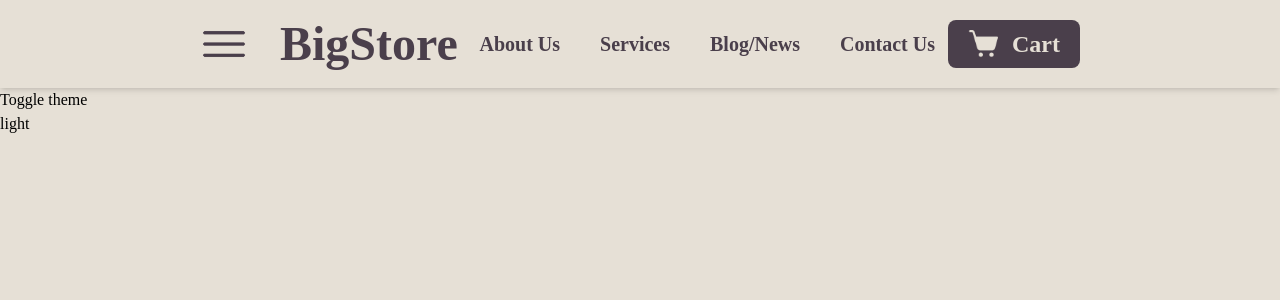
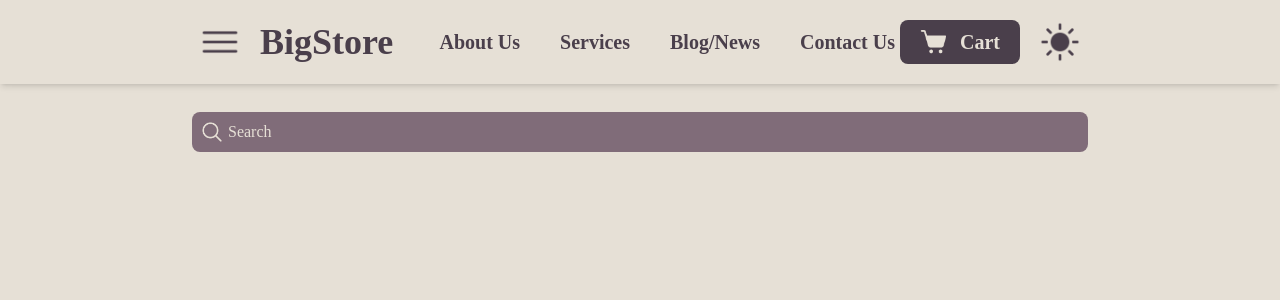
Before and after one commit to luwquit/react-exercises, a React (Vite) app in the folder cart-context-store/: page / in a window 1280 px wide. Shown: the top 300 px of the page. Built offline with nearby package versions, Linux system fonts and the light colour scheme; a web font is replaced by a local one.

Commit message:
Style searchbar and toggle theme button

```diff
--- a/cart-context-store/index.html
+++ b/cart-context-store/index.html
@@ -9,7 +9,7 @@
     <link href="https://fonts.googleapis.com/css2?family=Mozilla+Headline:wght@200..700&family=Mozilla+Text:wght@200..700&display=swap" rel="stylesheet">
     <title>cart-context-store</title>
   </head>
-  <body class="font-display bg-bg-light">
+  <body class="font-display bg-bg-light  h-[2929px]">
     <div id="root"></div>
     <script type="module" src="/src/main.tsx"></script>
   </body>
--- a/cart-context-store/src/App.tsx
+++ b/cart-context-store/src/App.tsx
@@ -1,17 +1,17 @@
 import { useState } from "react"
 import { ThemeContext, type Theme } from "./contexts/ThemeContext.tsx";
-import {ToggleTheme} from "./components/ToggleTheme.tsx"
 import { Header } from "./components/Header.tsx";
+import { SearchBar } from "./components/SearchBar.tsx";
 
 function App() {
   const [theme, setTheme] = useState<Theme>("light");
 
   return (
     <>
-      <Header />
       <ThemeContext.Provider value={{theme, setTheme}}>
-        <ToggleTheme />
+        <Header />
       </ThemeContext.Provider>
+      <SearchBar />
     </>
 
   )
--- a/cart-context-store/src/components/Header.tsx
+++ b/cart-context-store/src/components/Header.tsx
@@ -1,8 +1,10 @@
+import { ToggleTheme } from "./ToggleTheme";
+
 export function Header() {
   return (
-    <header className="text-main-light bg-bg-light shadow-md grid grid-cols-[80px_1fr_1fr_1fr] items-center py-5 px-50">
-      <img src="./menu-icon-light.png" className="size-12 hover:opacity-70 transition-opacity cursor-pointer" />
-      <h1 className="font-header text-5xl font-bold justify-self-start cursor-pointer">BigStore</h1>
+    <header className="text-main-light bg-bg-light shadow-md grid grid-cols-[60px_1fr_1fr_1fr_60px] items-center py-5 px-50 fixed z-50">
+      <img src="./menu-icon-light.png" className="size-10 hover:opacity-70 transition-opacity cursor-pointer" />
+      <h1 className="font-header text-4xl font-bold justify-self-start cursor-pointer">BigStore</h1>
       <nav className="justify-self-end">
         <ul className="text-xl font-semibold flex gap-x-10">
           <li className="shrink-0 hover:opacity-70 transition-opacity cursor-pointer"><a>About Us</a></li>
@@ -11,10 +13,11 @@ export function Header() {
           <li className="shrink-0 hover:opacity-70 transition-opacity cursor-pointer"><a>Contact Us</a></li>
         </ul>
       </nav>
-      <button className="bg-main-light text-2xl font-semibold flex gap-x-3 justify-self-end btn">
-        <img src="./cart-icon-light.png" className="size-8" />
+      <button className="bg-main-light text-xl font-semibold flex gap-x-3 justify-self-end btn">
+        <img src="./cart-icon-light.png" className="size-7" />
         Cart
       </button>
+      <ToggleTheme />
     </header>
   );
 }
--- /dev/null
+++ b/cart-context-store/src/components/SearchBar.tsx
@@ -0,0 +1,10 @@
+export function SearchBar() {
+  return (
+    <section className="pt-28 m-auto">
+      <div className="relative w-4xl m-auto">
+        <img src="search-icon-light.png" className="absolute size-6 left-2 top-1/2 -translate-y-1/2" />
+        <input placeholder="Search" className="block bg-details-light placeholder:text-bg-light rounded-lg py-2 w-full px-9 focus:outline-1 focus:outline-main-light focus:border-none" />
+      </div>
+    </section>
+  )
+}
--- a/cart-context-store/src/components/ToggleTheme.tsx
+++ b/cart-context-store/src/components/ToggleTheme.tsx
@@ -14,10 +14,9 @@ export function ToggleTheme() {
 
   return (
     <>
-      <button onClick={handleClick}>
-        Toggle theme
+      <button onClick={handleClick} className="justify-self-end cursor-pointer hover:opacity-80 transition-opacity">
+        <img src="light-theme-icon.png" className="size-10" />
       </button>
-      <p>{theme}</p>
     </>
 
   );
```
Also changed, not shown: cart-context-store/public/search-icon-light.png (added), cart-context-store/public/test-product-img.jpg (added).
